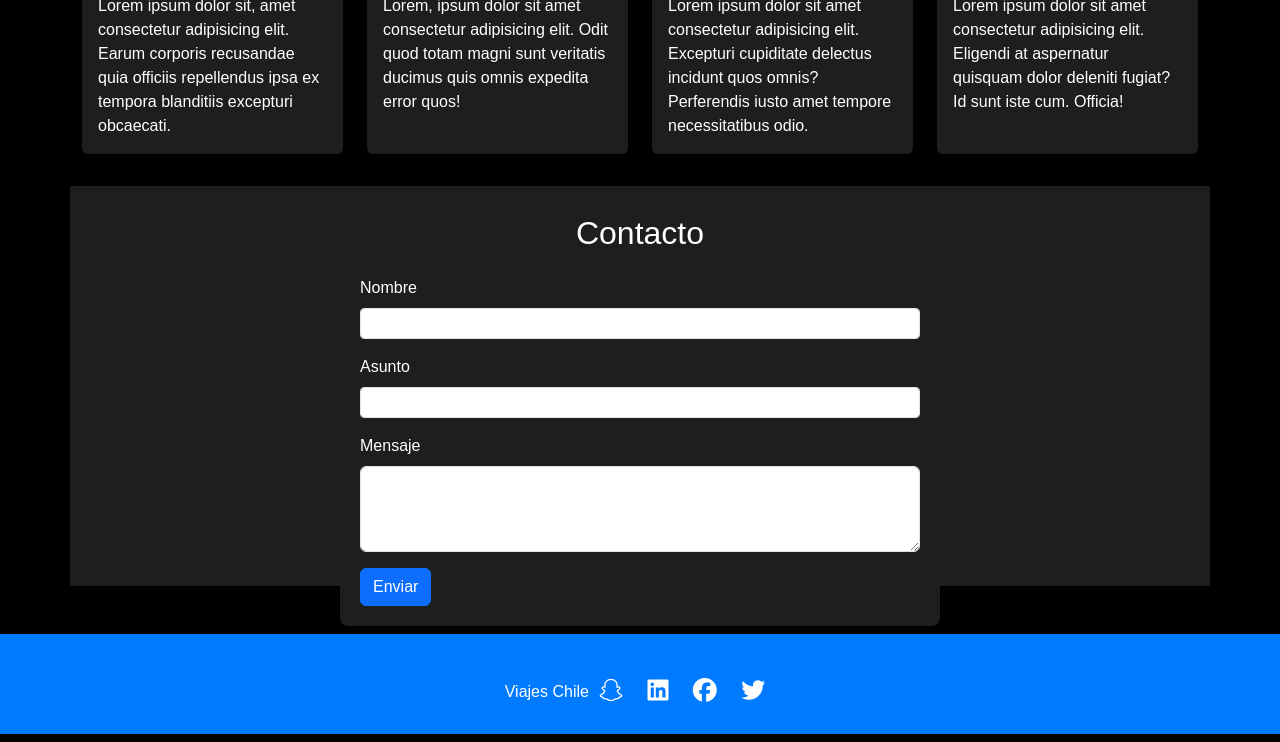
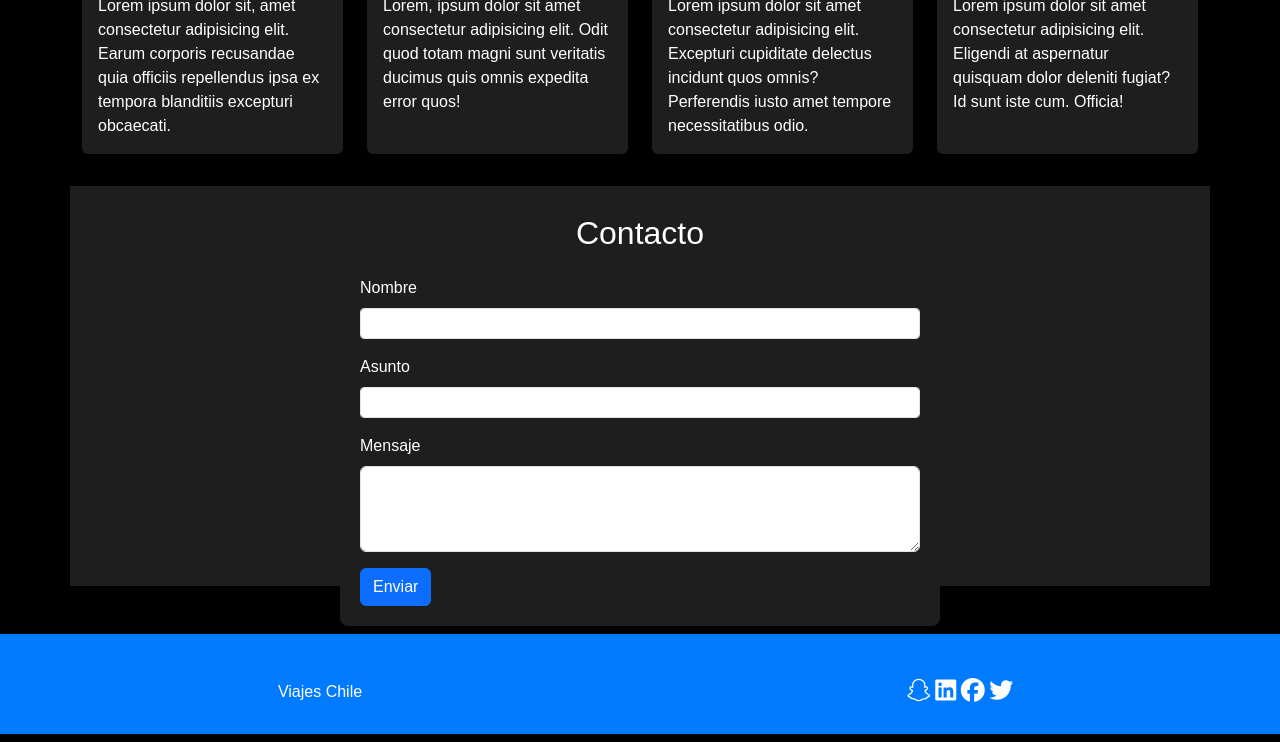
Before and after one commit to LuisGReyesM/ViajesChile, a plain HTML site: page index.html in a window 1280 px wide. Shown: the part 1926-2668 px from the top of the page. Drawn offline with nearby package versions, Linux system fonts and the light colour scheme.

Commit message:
Fix, actualizando contenido del html

```diff
--- a/assets/css/style.css
+++ b/assets/css/style.css
@@ -107,13 +107,15 @@ body {
     background-color: #007bff;
     color: #fff;
     height: 100px; /* Ajusta la altura según sea necesario */
-    display: flex;
-    justify-content: center;
-    align-items: center;
+    /*display: flex;
+    /*align-items: center; /* Centra verticalmente el contenido */
+}
+
+.social-icons {
+    text-align: right; /* Alinea los iconos a la derecha */
 }
 
 .social-icons i {
     font-size: 1.5rem;
-    margin: 0 10px;
     color: #fff;
 }
--- a/index.html
+++ b/index.html
@@ -74,8 +74,7 @@
         </div>
     </section>
 
-    <!-- Sección: Quiénes somos -->
-    <section id="section-quienes-somos" class="container mt-5">
+    <section id="section-quienes-somos" class="container mt-5 d-none d-md-block">
         <div class="text-center mb-4">
             <h2>Quiénes somos</h2>
         </div>
@@ -221,17 +220,21 @@
         </div>
     </section>
 
-    <!-- Pie de página -->
-    <footer class="container-fluid text-center mt-5 pt-3 mb-2 footer">
-        <p class="mb-0">Viajes Chile</p>
-        <div class="social-icons">
-            <a href="https://www.snapchat.com" target="_blank"><i class="fab fa-snapchat"></i></a>
-            <a href="https://www.linkedin.com" target="_blank"><i class="fab fa-linkedin"></i></a>
-            <a href="https://www.facebook.com" target="_blank"><i class="fab fa-facebook"></i></a>
-            <a href="https://www.twitter.com" target="_blank"><i class="fab fa-twitter"></i></a>
+    <footer class="container-fluid mt-5 pt-3 mb-2 footer">
+        <div class="row align-items-center" style="height: 100%;">
+            <div class="col-md-6 d-flex justify-content-center align-items-center">
+                <p class="mb-0 text-center">Viajes Chile</p>
+            </div>
+            <div class="col-md-6 d-flex justify-content-center align-items-center">
+                <div class="social-icons">
+                    <a href="https://www.snapchat.com" target="_blank"><i class="fab fa-snapchat"></i></a>
+                    <a href="https://www.linkedin.com" target="_blank"><i class="fab fa-linkedin"></i></a>
+                    <a href="https://www.facebook.com" target="_blank"><i class="fab fa-facebook"></i></a>
+                    <a href="https://www.twitter.com" target="_blank"><i class="fab fa-twitter"></i></a>
+                </div>
+            </div>
         </div>
     </footer>
-
     <!-- Scripts JavaScript -->
     <script src="https://cdn.jsdelivr.net/npm/bootstrap@5.3.3/dist/js/bootstrap.bundle.min.js"
         integrity="sha384-YvpcrYf0tY3lHB60NNkmXc5s9fDVZLESaAA55NDzOxhy9GkcIdslK1eN7N6jIeHz"
```
